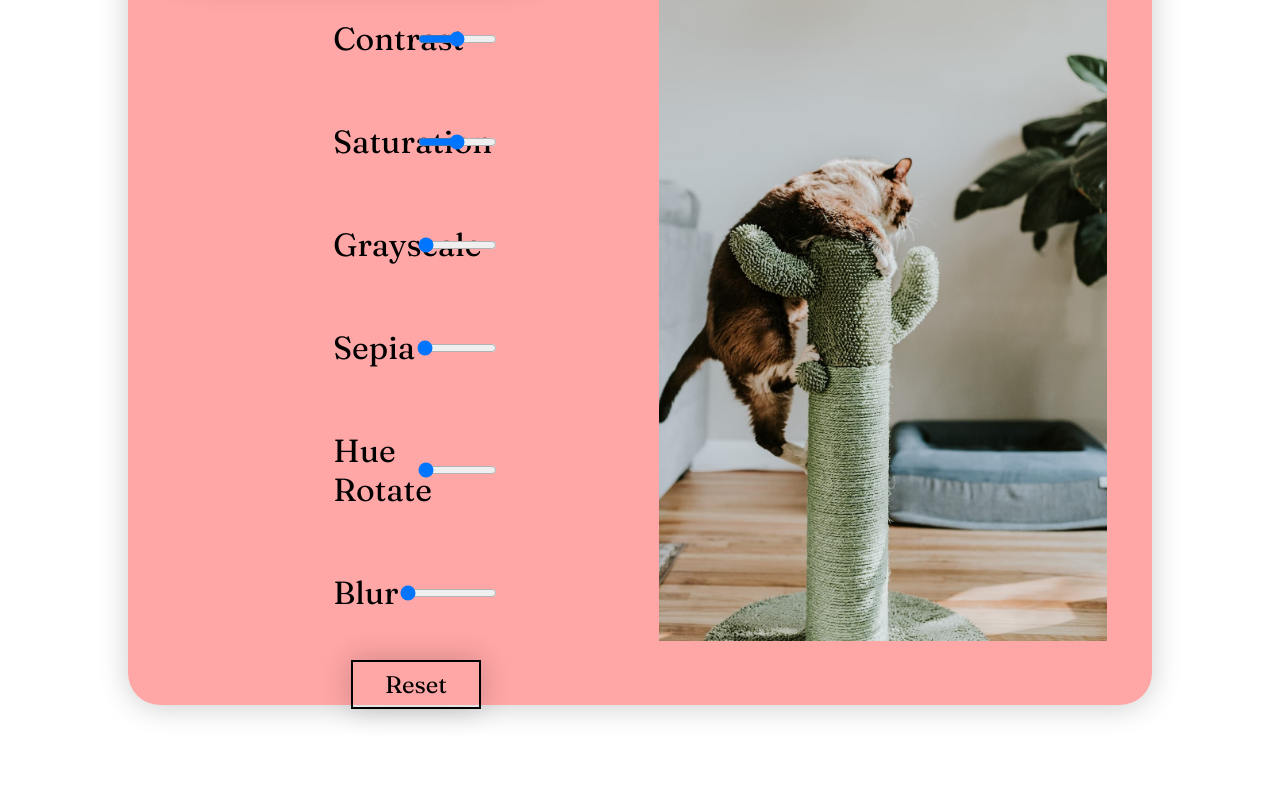
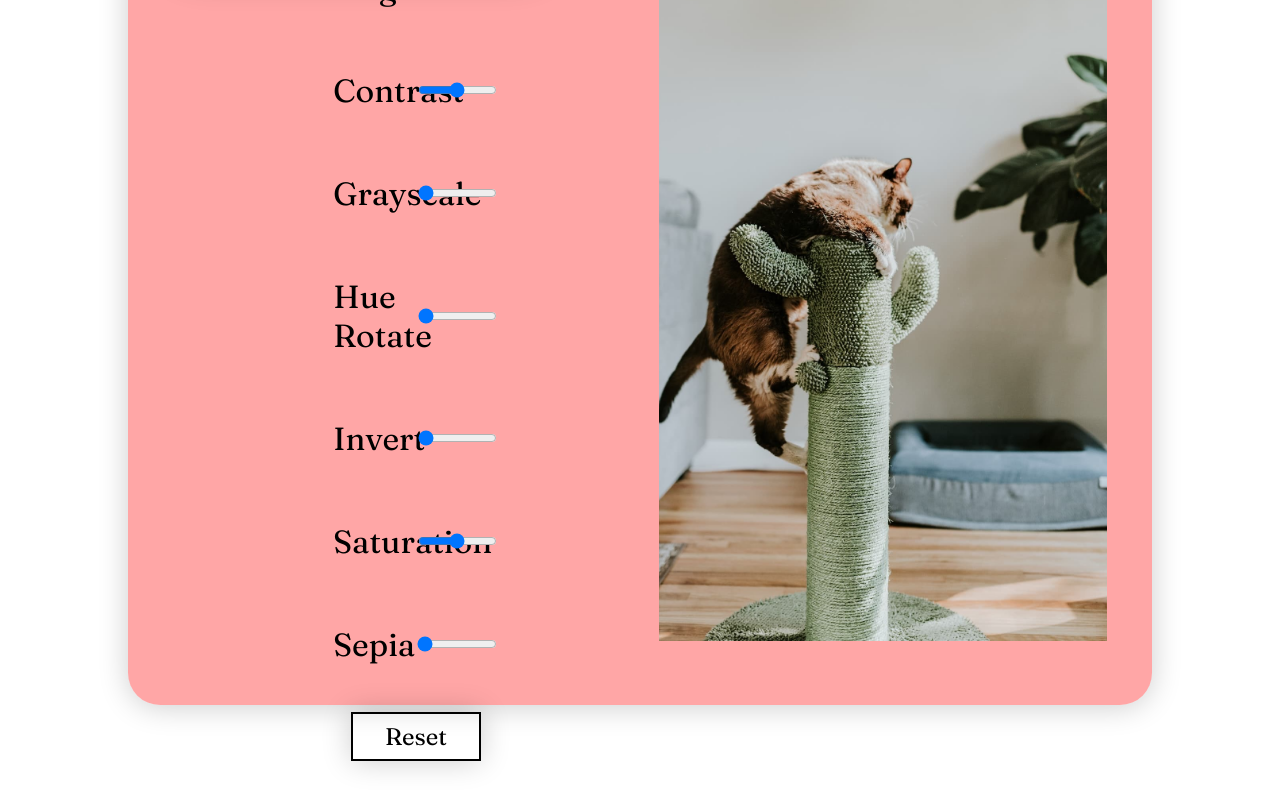
Before and after one commit to jleomorris/image-editor, a React (Create React App) app: page / in a window 1280 px wide. Shown: the part 1520-2320 px from the top of the page. Built offline with nearby package versions, Linux system fonts and the light colour scheme.

Commit message:
Move default filter options into util.js

```diff
--- a/src/App.js
+++ b/src/App.js
@@ -6,79 +6,8 @@ import cat_cactus from './img/cat_cactus.jpg';
 // Components
 import ImageGallery from './components/ImageGallery';
 import ImageEditor from './components/ImageEditor';
-
-const DEFAULT_OPTIONS = [
-  {
-    name: 'Brightness',
-    property: 'brightness',
-    value: 100,
-    range: {
-      min: 0,
-      max: 200
-    },
-    unit: '%'
-  },
-  {
-    name: 'Contrast',
-    property: 'contrast',
-    value: 100,
-    range: {
-      min: 0,
-      max: 200
-    },
-    unit: '%'
-  },
-  {
-    name: 'Saturation',
-    property: 'saturate',
-    value: 100,
-    range: {
-      min: 0,
-      max: 200
-    },
-    unit: '%'
-  },
-  {
-    name: 'Grayscale',
-    property: 'grayscale',
-    value: 0,
-    range: {
-      min: 0,
-      max: 100
-    },
-    unit: '%'
-  },
-  {
-    name: 'Sepia',
-    property: 'sepia',
-    value: 0,
-    range: {
-      min: 0,
-      max: 100
-    },
-    unit: '%'
-  },
-  {
-    name: 'Hue Rotate',
-    property: 'hue-rotate',
-    value: 0,
-    range: {
-      min: 0,
-      max: 360
-    },
-    unit: 'deg'
-  },
-  {
-    name: 'Blur',
-    property: 'blur',
-    value: 0,
-    range: {
-      min: 0,
-      max: 20
-    },
-    unit: 'px'
-  },
-]
+// Default editor options
+import {DEFAULT_OPTIONS} from './util';
 
 const App = () => {
   // State
@@ -118,21 +47,32 @@ const App = () => {
 
   return (
     <>
-      <div className="header">
-        <h1>Photo editor</h1>
-      </div>
+      <Header />
       <div className="container">
         <ImageGallery changeImageHandler={changeImageHandler}/>
         <ImageEditor options={options} handleResetButtonClick={handleResetButtonClick} handleSliderChange={handleSliderChange} getImageStyle={getImageStyle} backgroundUrl={backgroundUrl}/>
-        <div className="final-step">
-          <p>3</p>
-          <h2>Cut using snippy/screenshot & crop and use as custom wallpaper</h2>
-        </div>
-      </div>
-      <div>
+        <Final />
       </div>
     </>
   );
 }
 
+// Components
+const Header = () => {
+  return(
+    <div className="header">
+    <h1>Photo editor</h1>
+  </div>
+  )
+}
+
+const Final = () => {
+  return(
+    <div className="final-step">
+      <p>3</p>
+      <h2>Cut using snippy/screenshot & crop and use as custom wallpaper</h2>
+    </div>
+  )
+}
+
 export default App;
--- /dev/null
+++ b/src/util.js
@@ -0,0 +1,82 @@
+export const DEFAULT_OPTIONS = [
+  {
+    name: 'Blur',
+    property: 'blur',
+    value: 0,
+    range: {
+      min: 0,
+      max: 20
+    },
+    unit: 'px'
+  },
+  {
+    name: 'Brightness',
+    property: 'brightness',
+    value: 100,
+    range: {
+      min: 0,
+      max: 200
+    },
+    unit: '%'
+  },
+  {
+    name: 'Contrast',
+    property: 'contrast',
+    value: 100,
+    range: {
+      min: 0,
+      max: 200
+    },
+    unit: '%'
+  },
+  {
+    name: 'Grayscale',
+    property: 'grayscale',
+    value: 0,
+    range: {
+      min: 0,
+      max: 100
+    },
+    unit: '%'
+  },
+  {
+    name: 'Hue Rotate',
+    property: 'hue-rotate',
+    value: 0,
+    range: {
+      min: 0,
+      max: 360
+    },
+    unit: 'deg'
+  },
+  {
+    name: 'Invert',
+    property: 'invert',
+    value: 0,
+    range: {
+      min: 0,
+      max: 1
+    },
+    unit: ''
+  },
+  {
+    name: 'Saturation',
+    property: 'saturate',
+    value: 100,
+    range: {
+      min: 0,
+      max: 200
+    },
+    unit: '%'
+  },
+  {
+    name: 'Sepia',
+    property: 'sepia',
+    value: 0,
+    range: {
+      min: 0,
+      max: 100
+    },
+    unit: '%'
+  },
+]
```
